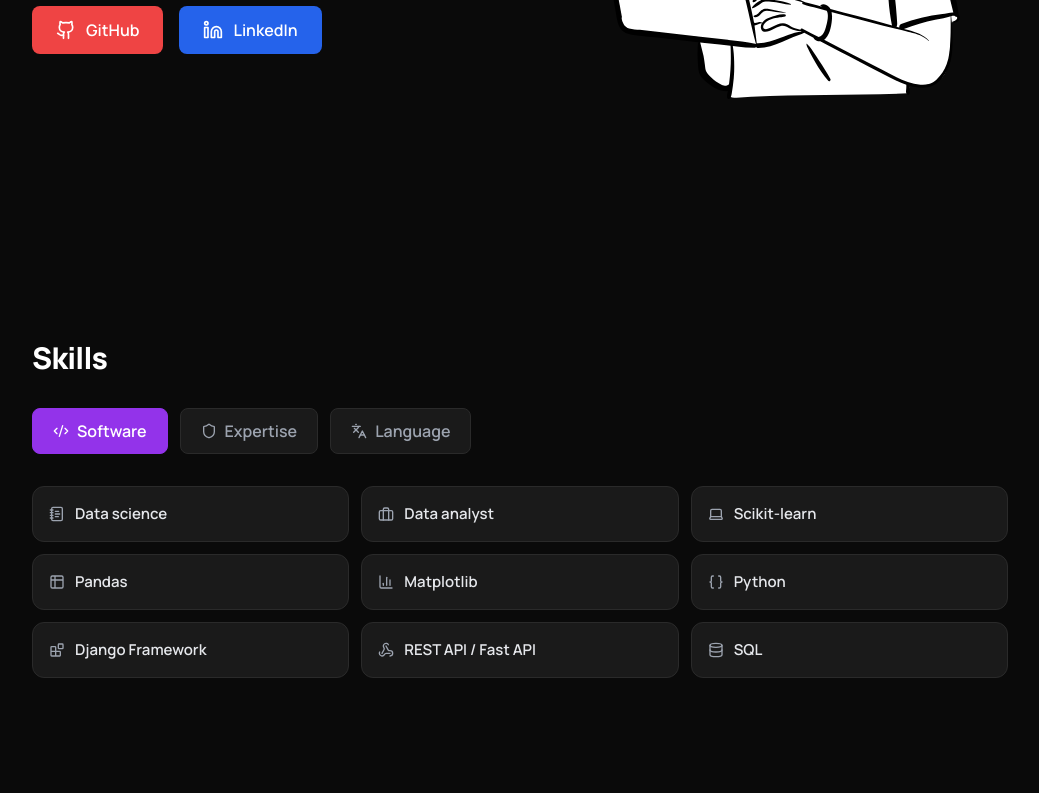
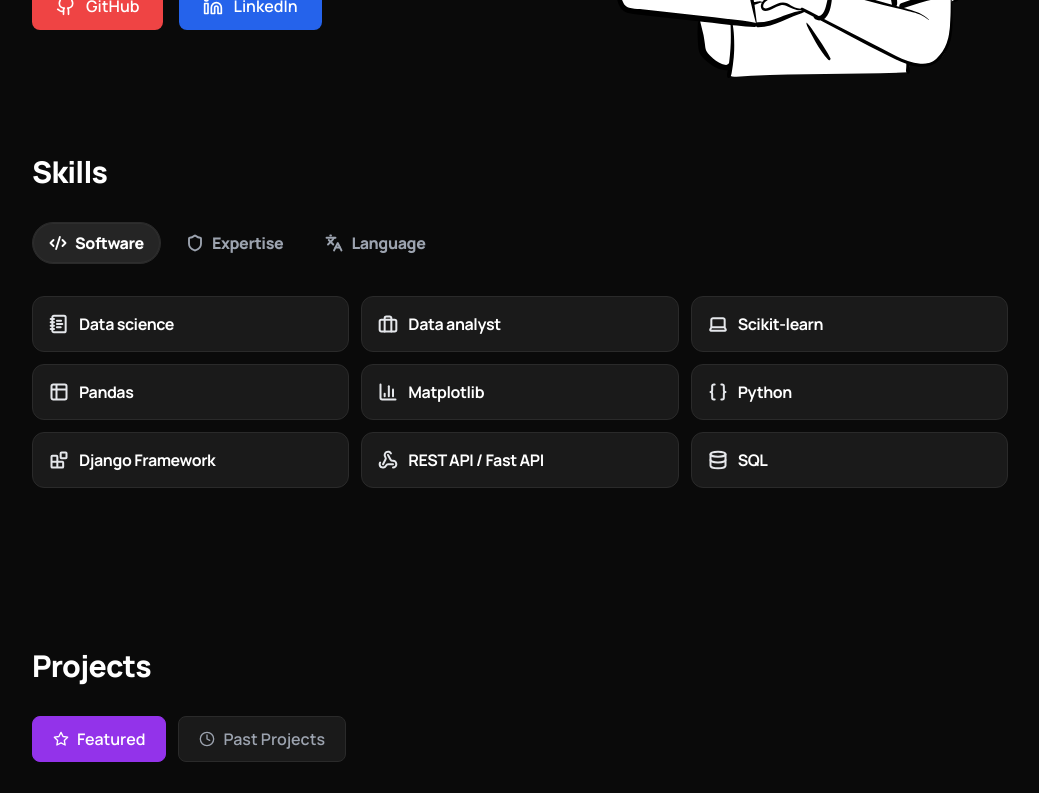
Before and after one commit to MrRohitJD/Portfolio-o.2, a Next.js app: page / in a window 1280 px wide. Shown: the part 540-1333 px from the top of the page, without its empty margins (120-1159 px from the left). Built offline with nearby package versions, Linux system fonts and the light colour scheme.

Commit message:
feat: enhance Skills component with dynamic tabs and animations

```diff
--- a/app/globals.css
+++ b/app/globals.css
@@ -78,6 +78,22 @@
   .text-gradient {
     @apply bg-clip-text text-transparent bg-gradient-to-r from-purple-500 to-pink-500;
   }
+
+  .animate-skills-tab-in {
+    animation: skillsTabIn 700ms cubic-bezier(0.22, 1, 0.36, 1) both;
+  }
+}
+
+@keyframes skillsTabIn {
+  0% {
+    opacity: 0;
+    transform: translateY(6px) scale(0.992);
+  }
+
+  100% {
+    opacity: 1;
+    transform: translateY(0) scale(1);
+  }
 }
 
 ::selection {
--- a/components/Hero.jsx
+++ b/components/Hero.jsx
@@ -5,14 +5,14 @@ import { Github, Linkedin } from 'lucide-react'
 
 export default function Hero() {
   return (
-    <section className="min-h-screen flex items-center py-16 md:py-20">
+    <section className="py-12 md:py-14">
       <div className="container mx-auto px-6 max-w-5xl">
-        <h1 className="text-4xl font-bold text-white mb-10">Portfolio</h1>
+        <h1 className="text-4xl font-bold text-white mt-[85px] md:mt-[93px] mb-8">Portfolio</h1>
 
         <div className="grid md:grid-cols-2 gap-12 lg:gap-16 items-center">
           {/* Text Content */}
           <div className="max-w-2xl">
-            <h2 className="text-4xl md:text-5xl font-bold text-white mb-6 leading-tight sm:whitespace-nowrap">
+            <h2 className="text-3xl md:text-4xl font-bold text-white mb-6 leading-tight sm:whitespace-nowrap">
               Hello, I'm ROHIT JADHAV.
             </h2>
 
--- a/components/Skills.jsx
+++ b/components/Skills.jsx
@@ -46,48 +46,51 @@ const skillsData = {
 
 export default function Skills() {
   const [activeTab, setActiveTab] = useState('software')
+  const tabItems = [
+    { key: 'software', label: 'Software', icon: Code2 },
+    { key: 'expertise', label: 'Expertise', icon: Shield },
+    { key: 'language', label: 'Language', icon: Languages },
+  ]
 
   return (
-    <section className="py-20">
+    <section className="pt-[20px] pb-20">
       <div className="container mx-auto px-6 max-w-5xl">
         <h2 className="section-title">Skills</h2>
 
         {/* Tabs */}
-        <div className="flex flex-wrap gap-3 mb-8">
-          <button
-            onClick={() => setActiveTab('software')}
-            className={`tab-btn ${activeTab === 'software' ? 'active' : ''}`}
-          >
-            <Code2 className="w-4 h-4" />
-            Software
-          </button>
-          <button
-            onClick={() => setActiveTab('expertise')}
-            className={`tab-btn ${activeTab === 'expertise' ? 'active' : ''}`}
-          >
-            <Shield className="w-4 h-4" />
-            Expertise
-          </button>
-          <button
-            onClick={() => setActiveTab('language')}
-            className={`tab-btn ${activeTab === 'language' ? 'active' : ''}`}
-          >
-            <Languages className="w-4 h-4" />
-            Language
-          </button>
+        <div className="flex flex-wrap gap-2 mb-8">
+          {tabItems.map((tab) => {
+            const Icon = tab.icon
+            const isActive = activeTab === tab.key
+
+            return (
+              <button
+                key={tab.key}
+                onClick={() => setActiveTab(tab.key)}
+                className={`inline-flex items-center gap-2 rounded-full px-4 py-2 font-bold leading-none transition-all duration-500 ease-out ${
+                  isActive
+                    ? 'bg-dark-lighter text-white border border-dark-border shadow-[inset_0_0_0_1px_rgba(255,255,255,0.04)]'
+                    : 'text-gray-text border border-transparent hover:text-gray-light'
+                }`}
+              >
+                <Icon className="w-[18px] h-[18px]" strokeWidth={2.5} />
+                <span className="text-base font-extrabold tracking-tight">{tab.label}</span>
+              </button>
+            )
+          })}
         </div>
 
         {/* Skills Grid */}
-        <div className="grid grid-cols-1 sm:grid-cols-2 lg:grid-cols-3 gap-3">
+        <div key={activeTab} className="animate-skills-tab-in grid grid-cols-1 sm:grid-cols-2 lg:grid-cols-3 gap-3">
           {skillsData[activeTab].map((skill, index) => (
             <div
               key={index}
               className="card min-h-[56px] px-4 py-3 flex items-center gap-2.5"
             >
               {skill.icon && (
-                <skill.icon className="w-4 h-4 flex-shrink-0 text-gray-text" />
+                <skill.icon className="w-5 h-5 flex-shrink-0 text-gray-light" strokeWidth={2.4} />
               )}
-              <span className="text-gray-light text-sm md:text-[15px] font-semibold leading-tight">
+              <span className="text-white text-base font-bold leading-tight tracking-tight">
                 {skill.name}
               </span>
             </div>
```
